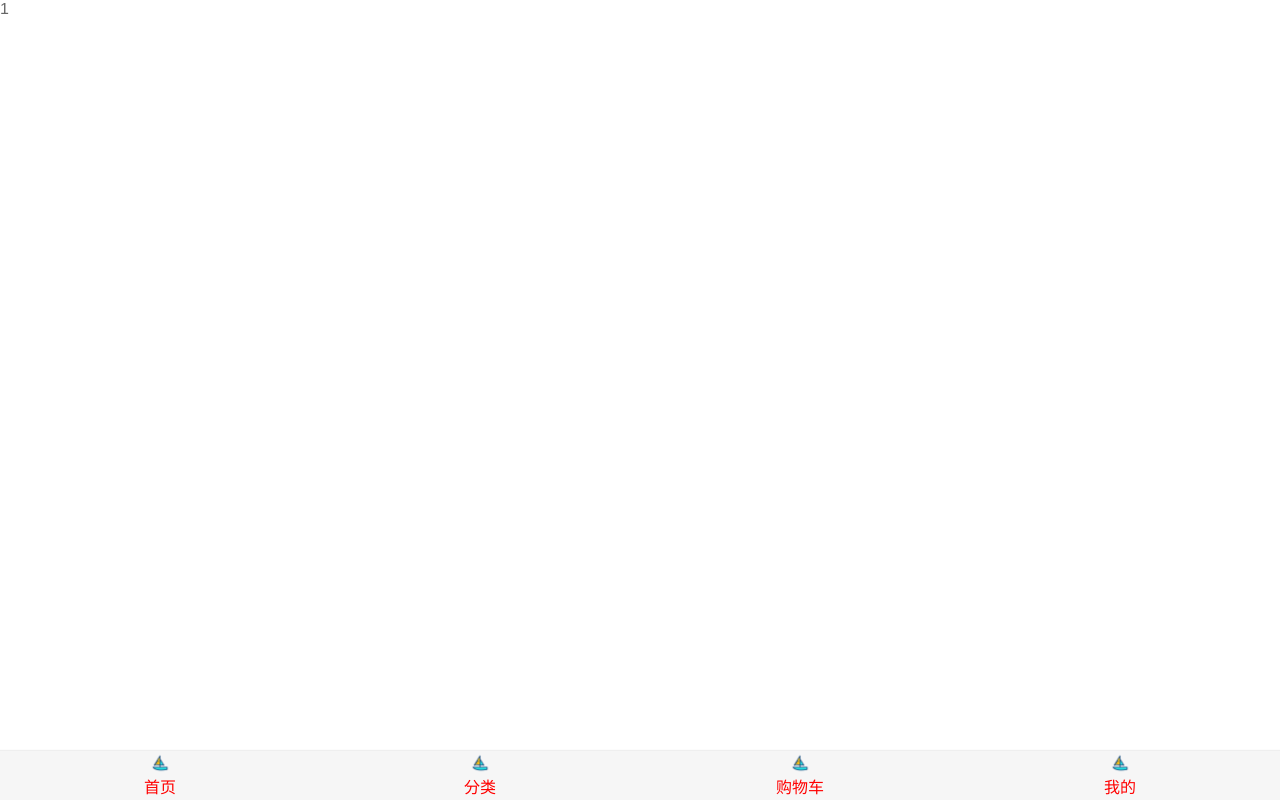
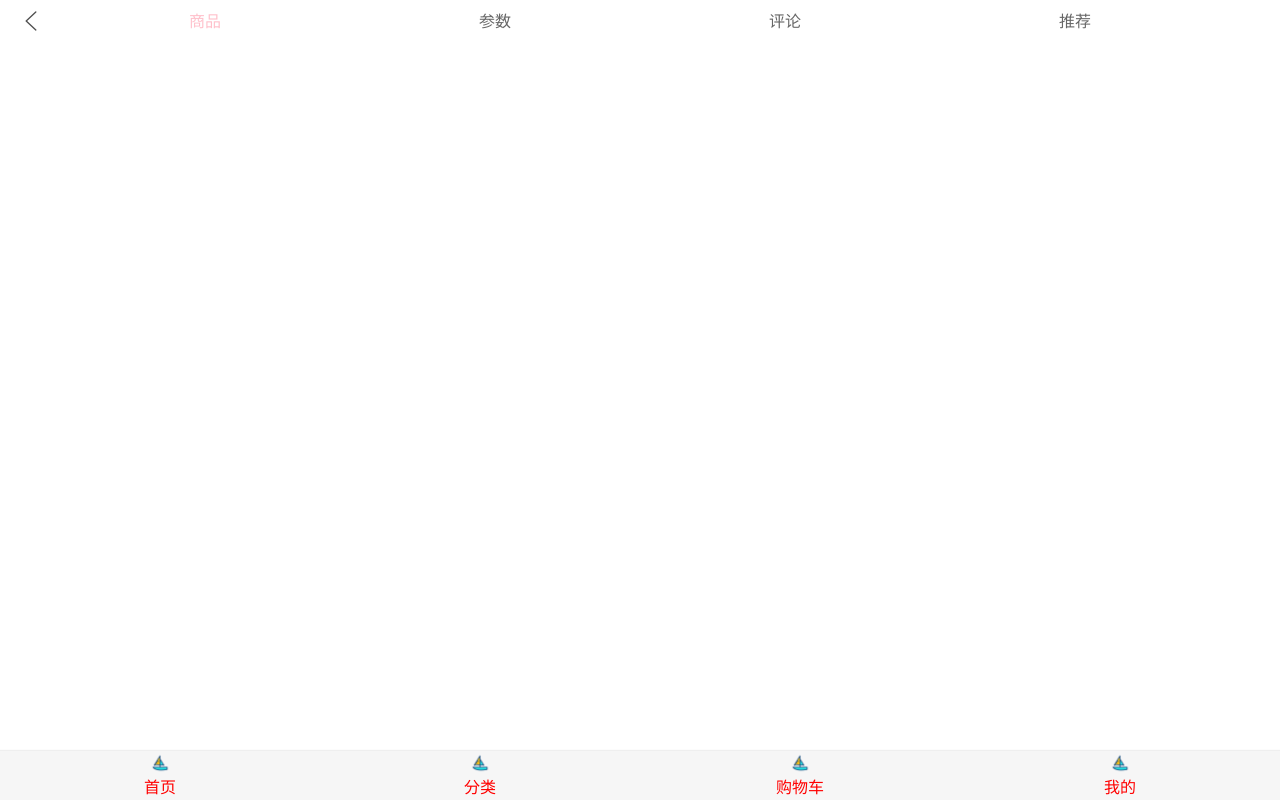
Before and after one commit to sunchenchao/vuestudyproject, a Vue app: page /detail/1 in a window 1280 px wide. Built offline with nearby package versions, Linux system fonts and the light colour scheme.

Commit message:
feat(view)：详情页面的顶部布局完成

```diff
--- a/src/views/detail/Detail.vue
+++ b/src/views/detail/Detail.vue
@@ -1,29 +1,69 @@
 <template>
 <div id="detail">
+    <nav-bar>
+        <div slot="left">
+            <img class="left-img" src="@/assets/img/common/back.svg">
+        </div>
+         <div class="center" slot="center">
+             <div :class="{active:index == currentIndex}" @click="NowItem(index)" class="nav-item" v-for="(item,index) in title" :key="index">{{item}}</div>
+         </div>
+         <div slot="right"></div>
+
+
+    </nav-bar>
+
     {{goodiid}}
 
 </div>
 
 </template>
 <script>
+import NavBar from "@/components/common/navbar/NavBar";
 export default {
     name:"Detail",
     components:{
+        NavBar
 
     },
     data(){
         return{
             goodiid:null,
-
+            title:["商品","参数","评论","推荐"],
+            currentIndex:0
         }
     },
     created(){
         console.log(this.$route.params)
         this.goodiid = this.$route.params.iid;
+    },
+    computed:{
+
+    },
+    methods:{
+        NowItem(index){
+
+            this.currentIndex = index;
+
+        }
+
+
     }
 }
 </script>
 
 <style scoped>
+.left-img{
+    margin-top: 10px;
+    margin-left: 20px;
+}
+.center{
+    display: flex;
+}
+.nav-item{
+    flex: 1;
+}
+.active{
+    color: pink;
+}
 
 </style>
```
